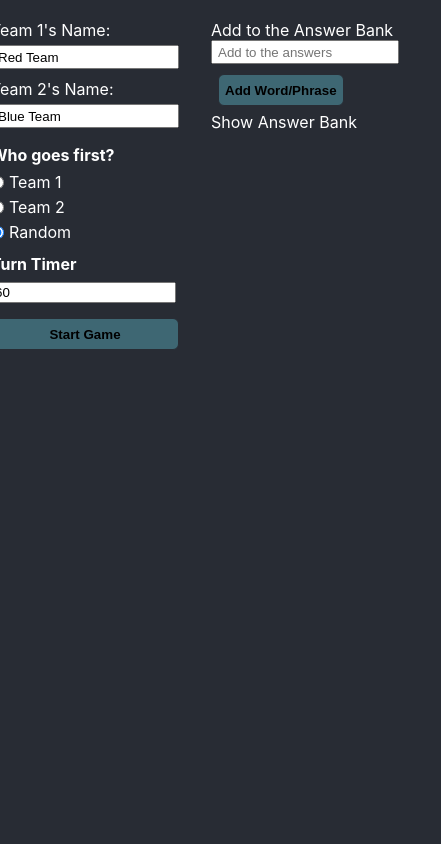
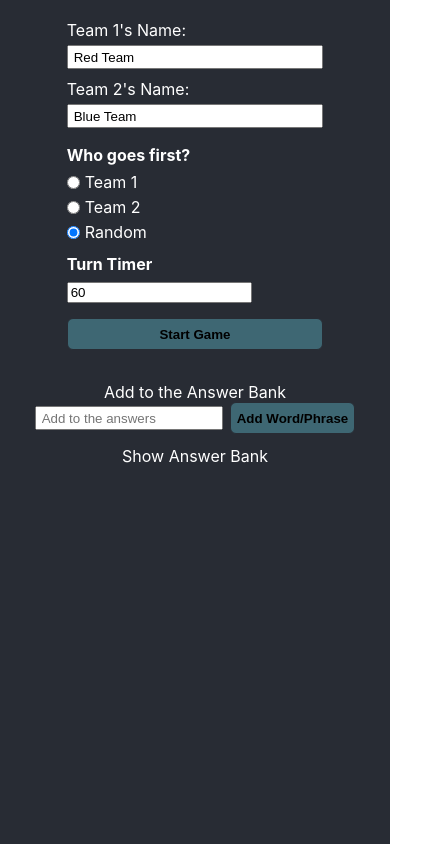
Before and after one commit to crgee1/saladbowl, a React (Create React App) app: page /#/options in a window 390 px wide. Shown: the whole page, 441 px wide, since content can reach past the window. Built offline with nearby package versions, Linux system fonts and the light colour scheme.

Commit message:
Adjusted css for vertcal screen

```diff
--- a/public/index.html
+++ b/public/index.html
@@ -17,7 +17,7 @@
     <link rel="apple-touch-icon" sizes="180x180" href="/apple-touch-icon.png">
     <link rel="icon" type="image/png" sizes="32x32" href="/favicon-32x32.png">
     <link rel="icon" type="image/png" sizes="16x16" href="/favicon-16x16.png">
-    <link rel="manifest" href="/site.webmanifest">
+    <!-- <link rel="manifest" href="/site.webmanifest"> -->
     <!--
       Notice the use of %PUBLIC_URL% in the tags above.
       It will be replaced with the URL of the `public` folder during the build.
--- a/src/App.css
+++ b/src/App.css
@@ -315,3 +315,15 @@ div {
 .hide {
   display: none;
 }
+
+@media (max-width: 400px) {
+  .options-display {
+    flex-direction: column;
+  }
+
+  .options-display-right {
+    margin: 32px 0;
+    text-align: center;
+    align-items: center;
+  }
+}
--- a/src/components/modals/round_screen.jsx
+++ b/src/components/modals/round_screen.jsx
@@ -37,11 +37,11 @@ export default class RoundScreen extends React.Component {
                     {this.displayRound()}
                     {this.displayName()}
                     <div className="round-screen-scores">
-                        <div>
+                        <div className="team-scores">
                             <div>Team: {teamA.name}</div>
                             <div>Points: {teamA.points}</div>
                         </div>
-                        <div>
+                        <div className="team-scores">
                             <div>Team: {teamB.name}</div>
                             <div>Points: {teamB.points}</div>
                         </div>
```
Also changed, not shown: public/manifest.json (deleted).
